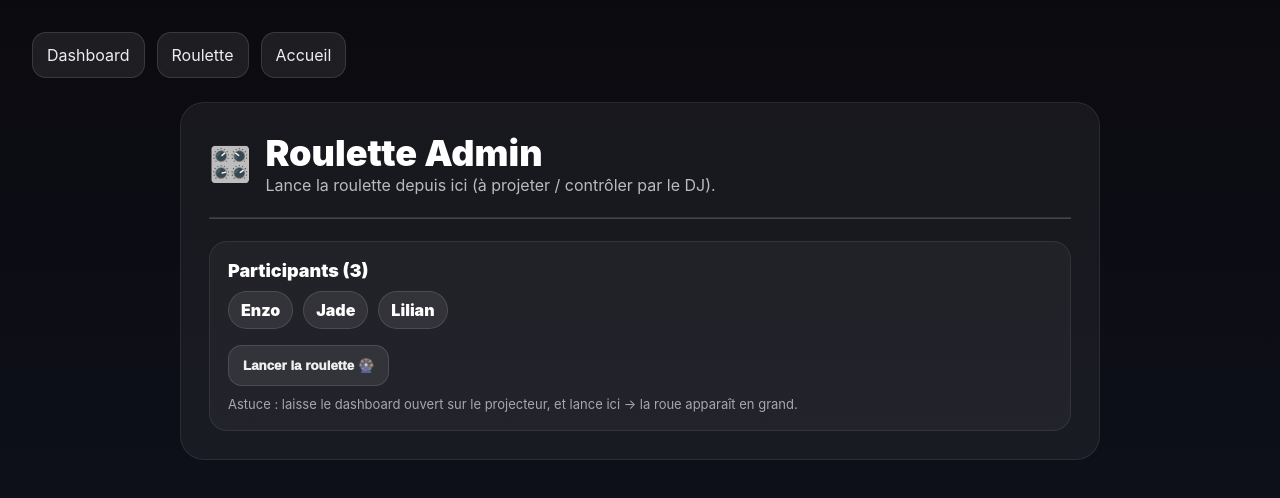
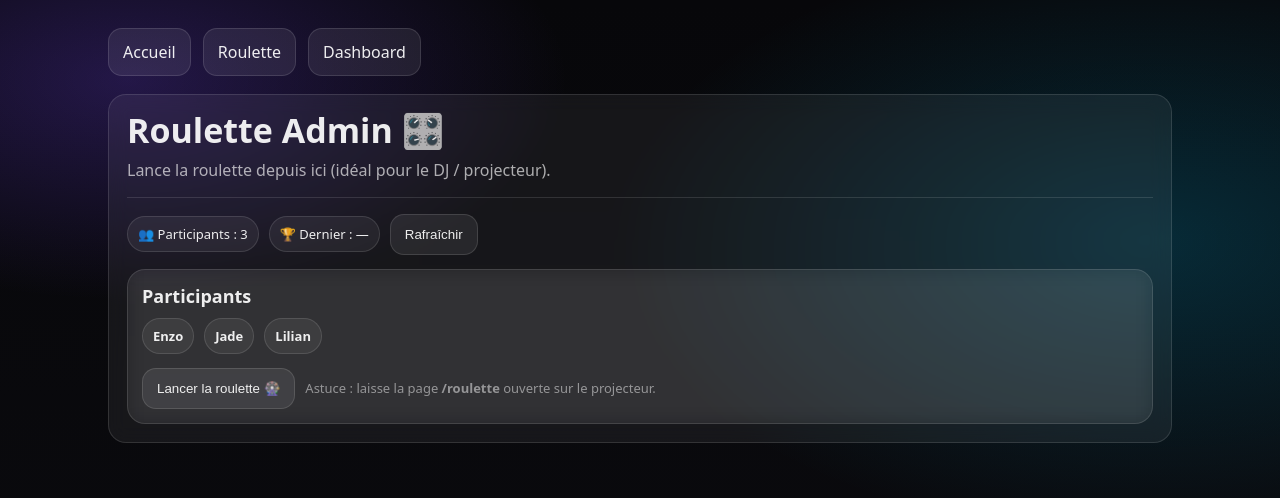
Before and after one commit to CEO-Enzo/website-soiree, a Next.js app in the folder soiree-2401/: page /roulette/admin in a window 1280 px wide. Shown: the top 498 px of the page. Built offline with nearby package versions, Linux system fonts and the light colour scheme.

Commit message:
commit v1.0.4

```diff
--- a/soiree-2401/app/roulette/admin/page.tsx
+++ b/soiree-2401/app/roulette/admin/page.tsx
@@ -23,6 +23,7 @@ export default function RouletteAdminPage() {
   const [roulette, setRoulette] = useState<RouletteState>(EMPTY_ROULETTE);
   const [loading, setLoading] = useState(false);
   const [err, setErr] = useState<string | null>(null);
+  const [info, setInfo] = useState<string | null>(null);
 
   const safeRoulette = roulette ?? EMPTY_ROULETTE;
 
@@ -30,13 +31,11 @@ export default function RouletteAdminPage() {
     try {
       const res = await fetch("/api/roulette/state", { cache: "no-store" });
       const data = await res.json().catch(() => ({}));
-
       if (data?.ok) {
-        // ✅ fallback si API renvoie roulette undefined
         setRoulette((data.roulette as RouletteState) ?? EMPTY_ROULETTE);
       }
     } catch {
-      // on ne met pas d'erreur ici pour éviter de spammer l'UI
+      // silencieux
     }
   }
 
@@ -49,6 +48,8 @@ export default function RouletteAdminPage() {
   async function spin() {
     setLoading(true);
     setErr(null);
+    setInfo(null);
+
     try {
       const res = await fetch("/api/roulette/spin", { method: "POST" });
       const data = await res.json().catch(() => ({}));
@@ -59,8 +60,9 @@ export default function RouletteAdminPage() {
         return;
       }
 
-      // ✅ idem: sécurise la réponse
       setRoulette((data.roulette as RouletteState) ?? EMPTY_ROULETTE);
+      setInfo("Lancé ✅");
+      setTimeout(() => setInfo(null), 1500);
       setLoading(false);
     } catch {
       setErr("Erreur réseau");
@@ -69,103 +71,118 @@ export default function RouletteAdminPage() {
   }
 
   return (
+    <div className="bg">
+      <div className="container">
+        {/* NAVBAR */}
+        <nav>
+          <Link className="btn" href="/">Accueil</Link>
+          <Link className="btn" href="/roulette">Roulette</Link>
+          <Link className="btn" href="/dashboard">Dashboard</Link>
+        </nav>
+
+        <div style={{ height: 18 }} />
+
+        <div className="card">
+          <h1 className="h1" style={{ fontSize: 34 }}>Roulette Admin 🎛️</h1>
+          <p className="p">
+            Lance la roulette depuis ici (idéal pour le DJ / projecteur).
+          </p>
+
+          <div className="sep" />
+
+          {/* INFOS */}
           <div
             style={{
-        minHeight: "100vh",
-        background: "linear-gradient(180deg,#0b0b0f,#0f1220)",
-        color: "white",
-        padding: 32,
-        fontFamily: "Inter, system-ui, sans-serif",
+              display: "flex",
+              gap: 10,
+              flexWrap: "wrap",
+              alignItems: "center",
             }}
           >
-      {/* NAV */}
-      <div style={{ display: "flex", gap: 12, marginBottom: 24 }}>
-        <Link className="btn" href="/dashboard">
-          Dashboard
-        </Link>
-        <Link className="btn" href="/roulette">
-          Roulette
-        </Link>
-        <Link className="btn" href="/">
-          Accueil
-        </Link>
+            <span className="chip">
+              👥 Participants : {safeRoulette.participants.length}
+            </span>
+
+            {safeRoulette.lastWinner ? (
+              <span className="chip">
+                🏆 Dernier : {safeRoulette.lastWinner}
+              </span>
+            ) : (
+              <span className="chip">🏆 Dernier : —</span>
+            )}
+
+            <button className="btn" onClick={load} disabled={loading}>
+              Rafraîchir
+            </button>
+
+            {info && <span className="small">{info}</span>}
+            {err && (
+              <span className="small" style={{ opacity: 0.9 }}>
+                ❌ {err}
+              </span>
+            )}
           </div>
 
+          <div style={{ height: 14 }} />
+
+          {/* PARTICIPANTS */}
+          <div className="card" style={{ padding: 14 }}>
+            <div className="section-title">Participants</div>
+
+            {safeRoulette.participants.length === 0 ? (
+              <div className="small" style={{ opacity: 0.7, marginTop: 8 }}>
+                Personne pour l’instant.
+              </div>
+            ) : (
               <div
                 style={{
-          maxWidth: 920,
-          margin: "0 auto",
-          background: "rgba(255,255,255,0.05)",
-          borderRadius: 24,
-          padding: 28,
-          border: "1px solid rgba(255,255,255,0.08)",
+                  marginTop: 10,
+                  display: "flex",
+                  flexWrap: "wrap",
+                  gap: 10,
                 }}
               >
-        <div style={{ display: "flex", alignItems: "center", gap: 14 }}>
-          <div style={{ fontSize: 34 }}>🎛️</div>
-          <div>
-            <h1 style={{ fontSize: 36, fontWeight: 950, margin: 0 }}>Roulette Admin</h1>
-            <div style={{ opacity: 0.7 }}>Lance la roulette depuis ici (à projeter / contrôler par le DJ).</div>
-          </div>
-        </div>
-
-        <hr style={{ margin: "22px 0", opacity: 0.2 }} />
-
-        <div
-          style={{
-            background: "rgba(255,255,255,0.04)",
-            borderRadius: 18,
-            padding: 18,
-            border: "1px solid rgba(255,255,255,0.08)",
-          }}
-        >
-          <div style={{ fontWeight: 950, fontSize: 18 }}>
-            Participants ({safeRoulette.participants.length})
-          </div>
-
-          {safeRoulette.participants.length ? (
-            <div style={{ marginTop: 10, display: "flex", flexWrap: "wrap", gap: 10 }}>
                 {safeRoulette.participants.map((p) => (
                   <span
                     key={p}
-                  style={{
-                    padding: "8px 12px",
-                    borderRadius: 999,
-                    background: "rgba(255,255,255,0.08)",
-                    border: "1px solid rgba(255,255,255,0.12)",
-                    fontWeight: 900,
-                  }}
+                    className="chip"
+                    style={{ fontWeight: 900 }}
                   >
                     {p}
                   </span>
                 ))}
               </div>
-          ) : (
-            <div style={{ opacity: 0.6, marginTop: 8 }}>Personne pour l’instant</div>
             )}
 
-          <div style={{ marginTop: 16, display: "flex", gap: 12, alignItems: "center", flexWrap: "wrap" }}>
-            <button
-              onClick={spin}
-              disabled={loading}
-              className="btn"
+            <div style={{ height: 14 }} />
+
+            {/* ACTION */}
+            <div
               style={{
-                opacity: loading ? 0.6 : 1,
-                cursor: loading ? "not-allowed" : "pointer",
-                fontWeight: 950,
+                display: "flex",
+                gap: 10,
+                flexWrap: "wrap",
+                alignItems: "center",
               }}
             >
-              Lancer la roulette 🎡
+              <button
+                className="btn"
+                onClick={spin}
+                disabled={loading || safeRoulette.participants.length === 0}
+              >
+                {loading ? "Lancement..." : "Lancer la roulette 🎡"}
               </button>
 
-            {err && <div style={{ color: "#ffb3b3", fontWeight: 900 }}>{err}</div>}
-          </div>
-
-          <div style={{ marginTop: 10, opacity: 0.6, fontSize: 13 }}>
-            Astuce : laisse le dashboard ouvert sur le projecteur, et lance ici → la roue apparaît en grand.
+              <div className="small" style={{ opacity: 0.75 }}>
+                Astuce : laisse la page <b>/roulette</b> ouverte sur le projecteur.
               </div>
             </div>
           </div>
         </div>
+
+        <div style={{ height: 16 }} />
+        <div className="small" style={{ opacity: 0.7 }} />
+      </div>
+    </div>
   );
 }
```
Lines whose indentation alone changed are shown as unchanged.
